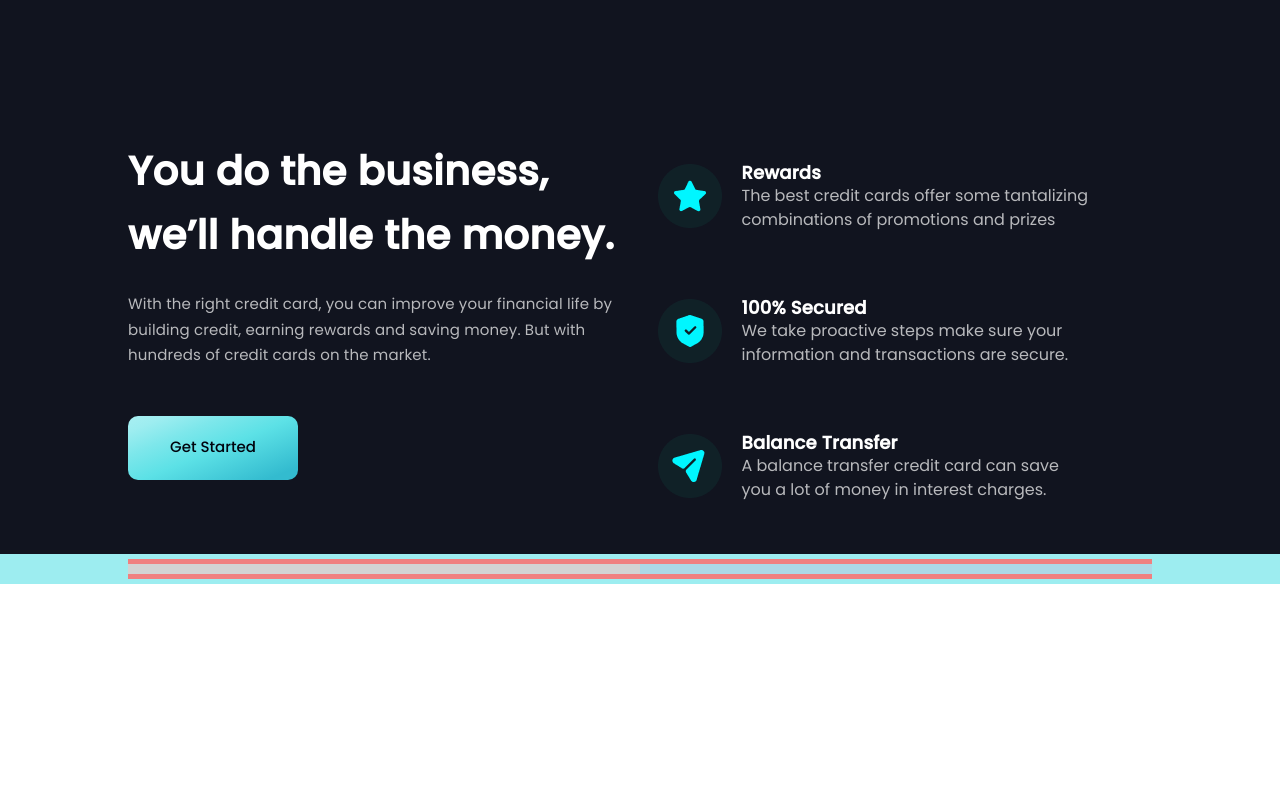
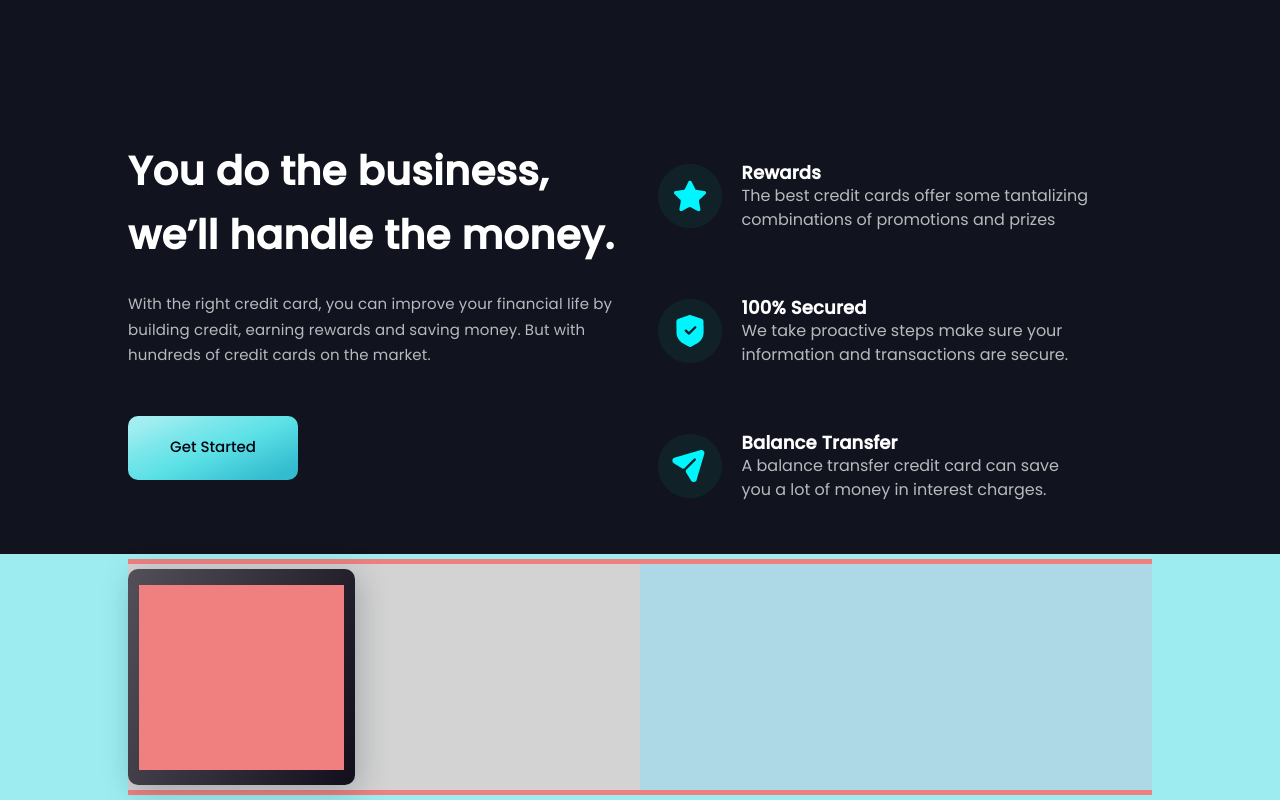
Before and after one commit to Imranahmed223/HooBank, a React (Vite) app: page / in a window 1280 px wide. Shown: the part 732-1532 px from the top of the page. Before the commit the page ends 1316 px from the top, so only its background shows below. Built offline with nearby package versions, Linux system fonts and the light colour scheme.

Commit message:
new code

```diff
--- a/src/Components/NavBar/Navbar.scss
+++ b/src/Components/NavBar/Navbar.scss
@@ -6,7 +6,7 @@
   height: auto;
   padding: 1.5rem 0rem;
   //   background-color: aqua;
-  background-color:  #11141F;
+  background-color: #11141f;
   &-content {
     width: 80%;
     height: auto;
@@ -19,7 +19,7 @@
       display: flex;
       align-items: center;
       //   background-color: lightcoral;
-    &>img{
+      & > img {
         cursor: pointer;
       }
       & > p {
@@ -50,15 +50,15 @@
       justify-content: space-between;
       padding: 0.5rem 0rem;
       //   background-color: darkblue;
-      &>p{
-        font-family: 'Poppins';
+      & > p {
+        font-family: "Poppins";
         font-style: normal;
         font-weight: 400;
         font-size: 1.4rem;
         // line-height: 130%;
-color: #FFFFFF;
+        color: #ffffff;
         cursor: pointer;
-&:hover{
+        &:hover {
           text-decoration: underline;
         }
       }
@@ -66,57 +66,66 @@ cursor: pointer;
   }
 }
 
-.container3{
+.container3 {
   width: 100%;
   height: auto;
-  padding: .5rem 0rem ;
-  background-color:  #11141F;
-  &-content{
+  padding: 0.5rem 0rem;
+  background-color: #11141f;
+  &-content {
     width: 80%;
     height: auto;
     margin: auto;
     display: flex;
     align-items: center;
     justify-content: space-between;
-    padding: .5rem 0rem ;
+    padding: 0.5rem 0rem;
     // background-color: lightcoral;
-   &>p{
+    & > p {
       font-size: 1.5rem;
       color: rgba(255, 255, 255, 0.6);
     }
   }
 }
-.nactivity{
+.nactivity {
   width: 25%;
   height: auto;
-  padding: .5rem 0rem ;
+  padding: 0.5rem 0rem;
   // background-color: red;
   // border-right: 1px solid white;
-  &-content{
+  &-content {
     width: 100%;
     height: auto;
     // margin: auto;
     display: flex;
     align-items: center;
     justify-content: space-between;
-    padding: .5rem 0rem;
+    padding: 0.5rem 0rem;
     // background-color: darkgreen;
-    &>p{
-    font-family: 'Poppins';
+    & > p {
+      font-family: "Poppins";
       font-style: normal;
       font-weight: 600;
       font-size: 40.8925px;
       line-height: 130%;
-color: #FFFFFF;
+      color: #ffffff;
     }
-  &>h2{
-    font-family: 'Poppins';
+    & > h2 {
+      font-family: "Poppins";
       font-style: normal;
       font-weight: 400;
       font-size: 20.4463px;
       line-height: 130%;
       text-transform: uppercase;
-background: radial-gradient(64.18% 64.18% at 71.16% 35.69%, #DEF9FA 0.89%, #BEF3F5 17.23%, #9DEDF0 42.04%, #7DE7EB 55.12%, #5CE1E6 71.54%, #33BBCF 100%) /* warning: gradient uses a rotation that is not supported by CSS and may not behave as expected */;
+      background: radial-gradient(
+          64.18% 64.18% at 71.16% 35.69%,
+          #def9fa 0.89%,
+          #bef3f5 17.23%,
+          #9dedf0 42.04%,
+          #7de7eb 55.12%,
+          #5ce1e6 71.54%,
+          #33bbcf 100%
+        )
+        /* warning: gradient uses a rotation that is not supported by CSS and may not behave as expected */;
       -webkit-background-clip: text;
       -webkit-text-fill-color: transparent;
       // background-clip: text;
@@ -125,36 +134,35 @@ background: radial-gradient(64.18% 64.18% at 71.16% 35.69%, #DEF9FA 0.89%, #BEF3
   }
 }
 
-
-.container4{
+.container4 {
   width: 100%;
   height: auto;
-  padding: .5rem 0rem ;
- background-color:  #11141F;
-  &-content{
+  padding: 0.5rem 0rem;
+  background-color: #11141f;
+  &-content {
     width: 80%;
     height: auto;
     margin: auto;
     display: flex;
-    padding-top:130px;
+    padding-top: 130px;
     // background-color: lightcoral;
-    &-left{
+    &-left {
       width: 50%;
       height: auto;
-      padding: .5rem 0rem ;
+      padding: 0.5rem 0rem;
       // background-color: darkcyan;
-      &>h1{
-        font-family: 'Poppins';
+      & > h1 {
+        font-family: "Poppins";
         font-style: normal;
         font-weight: 600;
         font-size: 4rem;
         line-height: 160%;
         letter-spacing: 0.01em;
-color: #FFFFFF;
+        color: #ffffff;
       }
-      &>p{
+      & > p {
         margin-top: 24px;
-        font-family: 'poppins';
+        font-family: "poppins";
         font-style: normal;
         font-weight: 400;
         font-size: 1.5rem;
@@ -163,63 +171,75 @@ line-height: 170%;
         letter-spacing: 0.01em;
         color: rgba(255, 255, 255, 0.7);
       }
-      &>button{
+      & > button {
         width: 170px;
         height: 64px;
         margin-top: 48px;
         // padding:1.5rem;
         cursor: pointer;
-        font-family: 'Poppins';
+        font-family: "Poppins";
         font-style: normal;
         font-weight: 500;
         font-size: 1.5rem;
         line-height: 150%;
         /* identical to box height, or 27px */
         text-transform: capitalize;
-color: #00040E;
-background: linear-gradient(157.81deg, #DEF9FA -43.27%, #BEF3F5 -21.24%, #9DEDF0 12.19%, #7DE7EB 29.82%, #5CE1E6 51.94%, #33BBCF 90.29%);
+        color: #00040e;
+        background: linear-gradient(
+          157.81deg,
+          #def9fa -43.27%,
+          #bef3f5 -21.24%,
+          #9dedf0 12.19%,
+          #7de7eb 29.82%,
+          #5ce1e6 51.94%,
+          #33bbcf 90.29%
+        );
         border-radius: 10px;
         border: none;
       }
     }
-    &-right{
+    &-right {
       width: 50%;
       height: auto;
-      padding: .5rem 0rem ;
+      padding: 0.5rem 0rem;
       // background-color: lightgreen;
     }
   }
 }
 
-.bscard{
+.bscard {
   width: 470px;
   height: 115px;
   display: flex;
   // background-color: #DEF9FA;
   cursor: pointer;
   margin-bottom: 2rem;
-  &:hover{
-    background: linear-gradient(153.47deg, rgba(255, 255, 255, 0) -341.94%, #14101D 95.11%);
+  &:hover {
+    background: linear-gradient(
+      153.47deg,
+      rgba(255, 255, 255, 0) -341.94%,
+      #14101d 95.11%
+    );
     box-shadow: 0px 20px 100px -10px rgba(66, 71, 91, 0.1);
     border-radius: 20px;
   }
-  &-content{
+  &-content {
     width: 435px;
     height: 100px;
     margin: auto;
     display: flex;
     align-items: center;
     // background-color: lightgray;
-    &-left{
-      &>img{
+    &-left {
+      & > img {
         width: 64px;
         height: 64px;
       }
     }
-    &-right{
+    &-right {
       margin-left: 20px;
-      &>h2{
-        font-family: 'Poppins';
+      & > h2 {
+        font-family: "Poppins";
         font-style: normal;
         font-weight: 600;
         font-size: 18px;
@@ -227,10 +247,10 @@ line-height: 130%;
         /* or 23px */
         letter-spacing: 0.01em;
         text-transform: capitalize;
-color: #FFFFFF;
+        color: #ffffff;
       }
-      &>p{
-        font-family: 'Poppins';
+      & > p {
+        font-family: "Poppins";
         font-style: normal;
         font-weight: 400;
         font-size: 16px;
@@ -241,28 +261,47 @@ color: rgba(255, 255, 255, 0.7);
   }
 }
 
-.transaction-container5{
+.transaction-container5 {
   width: 100%;
   height: auto;
-  padding: .5rem 0rem;
-  background-color: #9DEDF0;
-  &-content{
+  padding: 0.5rem 0rem;
+  background-color: #9dedf0;
+  &-content {
     width: 80%;
     height: auto;
     margin: auto;
-    display:flex;
-    padding: .5rem 0rem ;
+    display: flex;
+    padding: 0.5rem 0rem;
     background-color: lightcoral;
-    &-left{
+    &-left {
       width: 50%;
       height: auto;
-      padding: .5rem 0rem ;
+      padding: 0.5rem 0rem;
       background-color: lightgray;
+      &-paypal-container {
+        width: 227px;
+        height: 216px;
+        background: linear-gradient(
+          110.53deg,
+          #ffffff -265.46%,
+          #14101d 96.75%
+        );
+        box-shadow: 4px 6px 30px rgba(19, 36, 46, 0.25);
+        border-radius: 10px;
+        display: flex;
+        &-content{
+          width: 90%;
+          height: 185px;
+          margin: auto;
+          padding: .5rem 0rem;
+          background-color: lightcoral;
         }
-    &-right{
+      }
+    }
+    &-right {
       width: 50%;
       height: auto;
-      padding: .5rem 0rem ;
+      padding: 0.5rem 0rem;
       background-color: lightblue;
     }
   }
--- a/src/Components/modules/home/Home.jsx
+++ b/src/Components/modules/home/Home.jsx
@@ -77,7 +77,15 @@ const Home = () => {
       </div>
       <div className="transaction-container5">
         <div className="transaction-container5-content">
-          <div className="transaction-container5-content-left"></div>
+          <div className="transaction-container5-content-left">
+            <div className="transaction-container5-content-left-paypal-container">
+              <div className="transaction-container5-content-left-paypal-container-content">
+                <div className="transaction-container5-content-left-paypal-container-content-row1">
+
+                </div>
+              </div>
+            </div>
+          </div>
           <div className="transaction-container5-content-right"></div>
         </div>
       </div>
```
Also changed, not shown: src/assets/homeAssets/paypal.png (added). Lines whose indentation alone changed are shown as unchanged.
